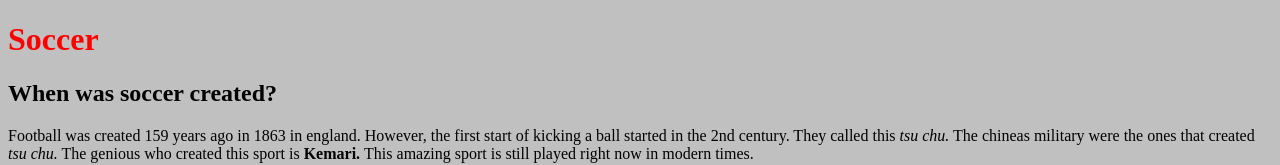
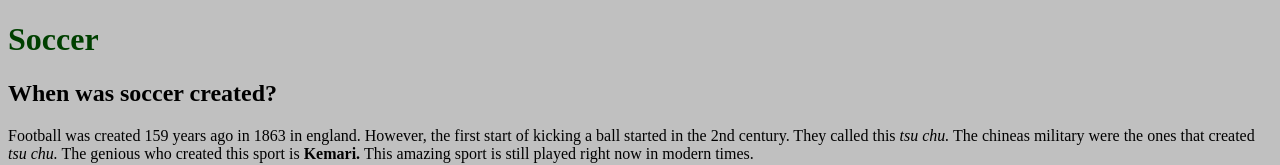
Before and after one commit to kareem2511/mywebpage, a plain HTML site: page homepage.html in a window 1280 px wide. Shown: the top 165 px of the page. Drawn offline with Linux system fonts and the light colour scheme.

Commit message:
Update homepage.html

```diff
--- a/homepage.html
+++ b/homepage.html
@@ -13,7 +13,7 @@
     <style>
 
     h1 {
-        color: rgb(255,0,0)
+        color: rgb(0,64,0)
     </style>
 <h1> Soccer </h1>
 
```
